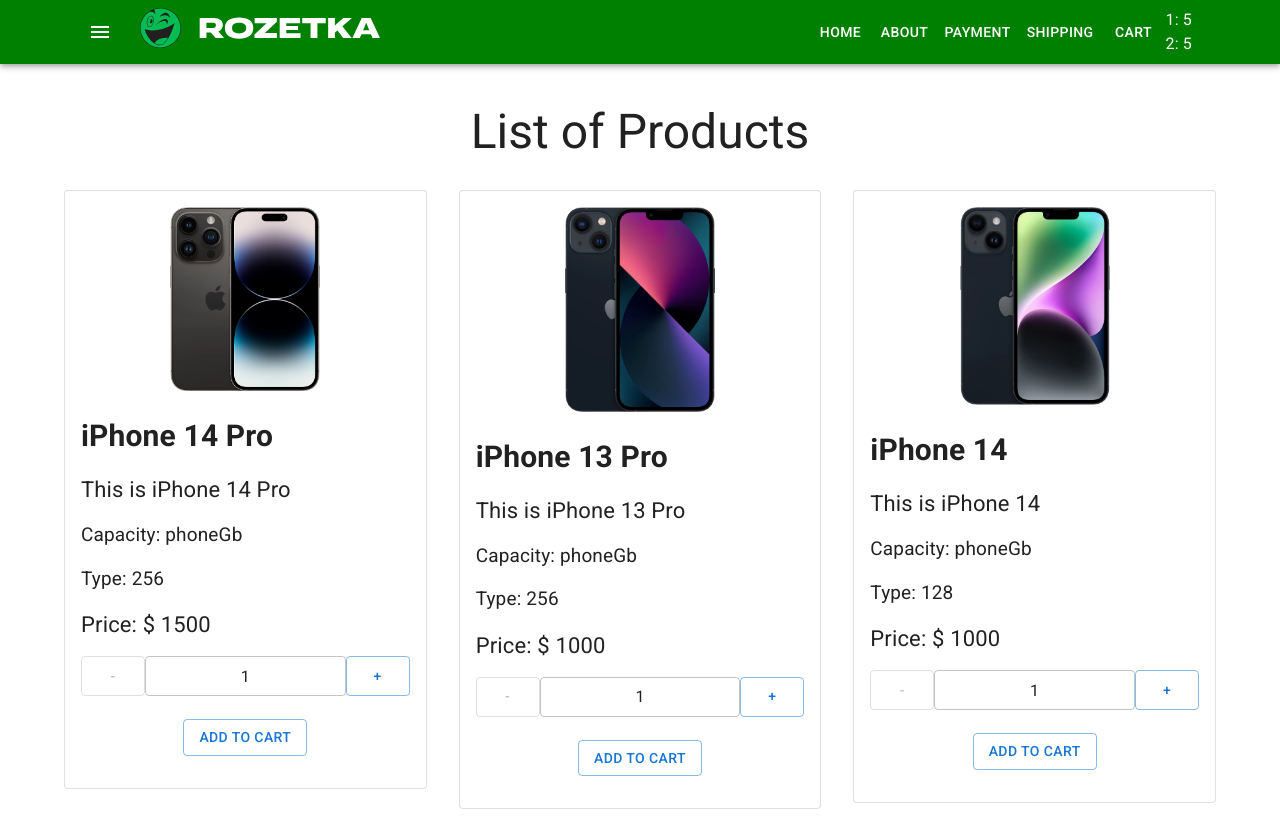
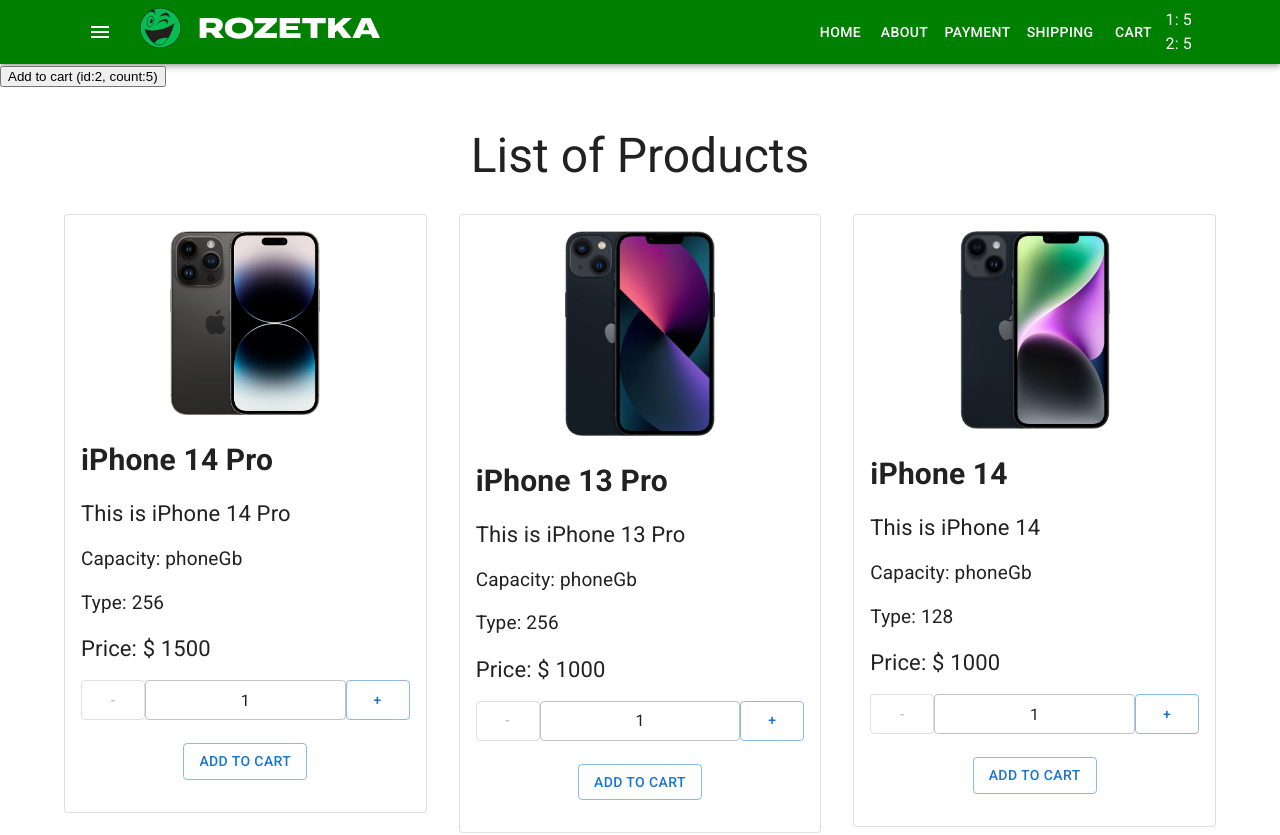
Before and after one commit to B1ackBoron/shop-project, a React (Create React App) app: page / in a window 1280 px wide. Shown: the top 835 px of the page. Built offline with nearby package versions, Linux system fonts and the light colour scheme.

Commit message:
added productsinCart and addProductInCart

```diff
--- a/src/Container/App/App.tsx
+++ b/src/Container/App/App.tsx
@@ -14,13 +14,21 @@
         2: 5,
     })
 
-    const addProductToCart = (count: number, price: number) => {}
+    const addProductToCart = (id: number, count: number) => {
+        setProductsInCart((prevState) => ({
+            ...prevState,
+            [id]: (prevState[id] || 0) + count,
+        }))
+    }
 
     return (
         <>
             <StyledEngineProvider injectFirst>
                 <CssBaseline />
                 <Header productsInCart={productsInCart} />
+                <button onClick={() => addProductToCart(2, 5)}>
+                    Add to cart (id:2, count:5)
+                </button>
                 <Main addProductToCart={addProductToCart} />
             </StyledEngineProvider>
         </>
--- a/src/Container/Main/Main.tsx
+++ b/src/Container/Main/Main.tsx
@@ -2,7 +2,7 @@
 import Home from 'pages/Home/Home'
 
 type Props = {
-    addProductToCart: (count: number, price: number) => void
+    addProductToCart: (id: number, count: number) => void
 }
 
 const Main = ({ addProductToCart }: Props) => {
--- a/src/components/Products/ProductList.tsx
+++ b/src/components/Products/ProductList.tsx
@@ -3,7 +3,7 @@
 import productsArray from 'utils/productsArray'
 
 type Props = {
-    addProductToCart: (count: number, price: number) => void
+    addProductToCart: (id: number, count: number) => void
 }
 
 const ProductList = ({ addProductToCart }: Props) => {
@@ -30,6 +30,7 @@
                     }) => (
                         <Grid item xs={12} sm={6} md={4} key={id}>
                             <ProductListItem
+                                id={id}
                                 title={title}
                                 description={description}
                                 type={type}
--- a/src/components/Products/ProductListItem.tsx
+++ b/src/components/Products/ProductListItem.tsx
@@ -9,16 +9,18 @@
 import './ProductListItem.scss'
 
 type Props = {
+    id: number
     title: string
     description: string
     capacity: string
     type: string
     price: number
     image: string
-    addProductToCart: (count: number, price: number) => void
+    addProductToCart: (id: number, count: number) => void
 }
 
 const ProductListItem = ({
+    id,
     title,
     description,
     capacity,
@@ -68,7 +70,7 @@
                 <CardActions className="btn-wrap">
                     <Button
                         variant="outlined"
-                        onClick={() => addProductToCart(count, price)}
+                        onClick={() => addProductToCart(id, count)}
                     >
                         Add to cart
                     </Button>
--- a/src/pages/Home/Home.tsx
+++ b/src/pages/Home/Home.tsx
@@ -1,7 +1,7 @@
 import ProductList from 'components/Products/ProductList'
 
 type Props = {
-    addProductToCart: (count: number, price: number) => void
+    addProductToCart: (id: number, count: number) => void
 }
 
 const Home = ({ addProductToCart }: Props) => {
```
